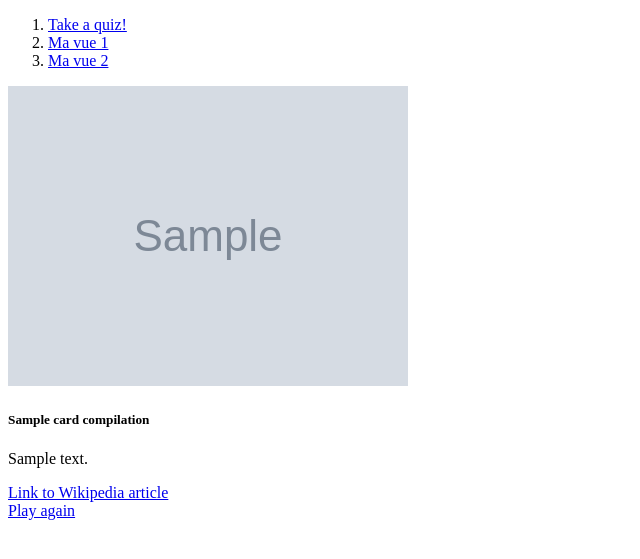
After one commit to elena-if3/Projet_Quiz_Histoire, a PHP site: template templates/home/allcards.html.twig in a window 1280 px wide. The commit adds this page. Shown: the top 559 px of the page, without its empty margins (0-640 px from the left). Run offline with PHP 8.4, Linux system fonts and the light colour scheme; the template is opened without the code that fills it: most values are stand-ins (such as "Sample title", 1, 10 or a date in 2020); grey boxes marked "Sample" are stand-in pictures; some libraries are stand-ins or nearby versions.

Commit message:
end of day 10/10/23

```diff
--- /dev/null
+++ b/templates/home/allcards.html.twig
@@ -0,0 +1,31 @@
+{% extends 'base.html.twig' %}
+
+{% block title %}Quiz{% endblock %}
+
+{# {% block javascripts %}
+    {{ parent() }}
+    {{ encore_entry_script_tags('quiz') }}
+{% endblock %} #}
+
+{% block body %}
+
+	{{ dump (app.session.get('card_compilation') )}}
+	{{ dump (app.session.get('counter') )}}
+
+	<section>
+		{% for card in card_compilation %}
+		<div class="card" style="width: 18rem;">
+			<img src=" {{ card.image }} " class="card-img-top">
+			<div class="card-body">
+				<h5 class="card-title">{{ card.title }}</h5>
+				<p class="card-text">{{ card.description }}</p>
+				<a href="{{ card.link }}" class="card-link">Link to Wikipedia article</a>
+			</div>
+		</div>
+		{% endfor %}
+	</section>
+	<section>
+		<a href="{{ path ("quiz") }}">Play again</a>
+	</section>
+
+{% endblock %}
--- a/templates/home/quiz.html.twig
+++ b/templates/home/quiz.html.twig
@@ -11,6 +11,7 @@
 
 	{{ dump (app.session.get('card_compilation') )}}
 	{{ dump (app.session.get('counter') )}}
+	{# {{ dump (correctCount)}} #}
 
 	<section>
 		<div class="card" style="width: 18rem;">
@@ -33,6 +34,4 @@
 		{% endfor %}
 	</section>
 
-
-
 {% endblock %}
```
Also changed, not shown: assets/quiz.js (+10 -6 lines), src/Controller/HomeController.php (+17 -17 lines), src/Service/GenerateOptions.php (+4 -7 lines), templates/home/index.html.twig (+1 -6 lines).
